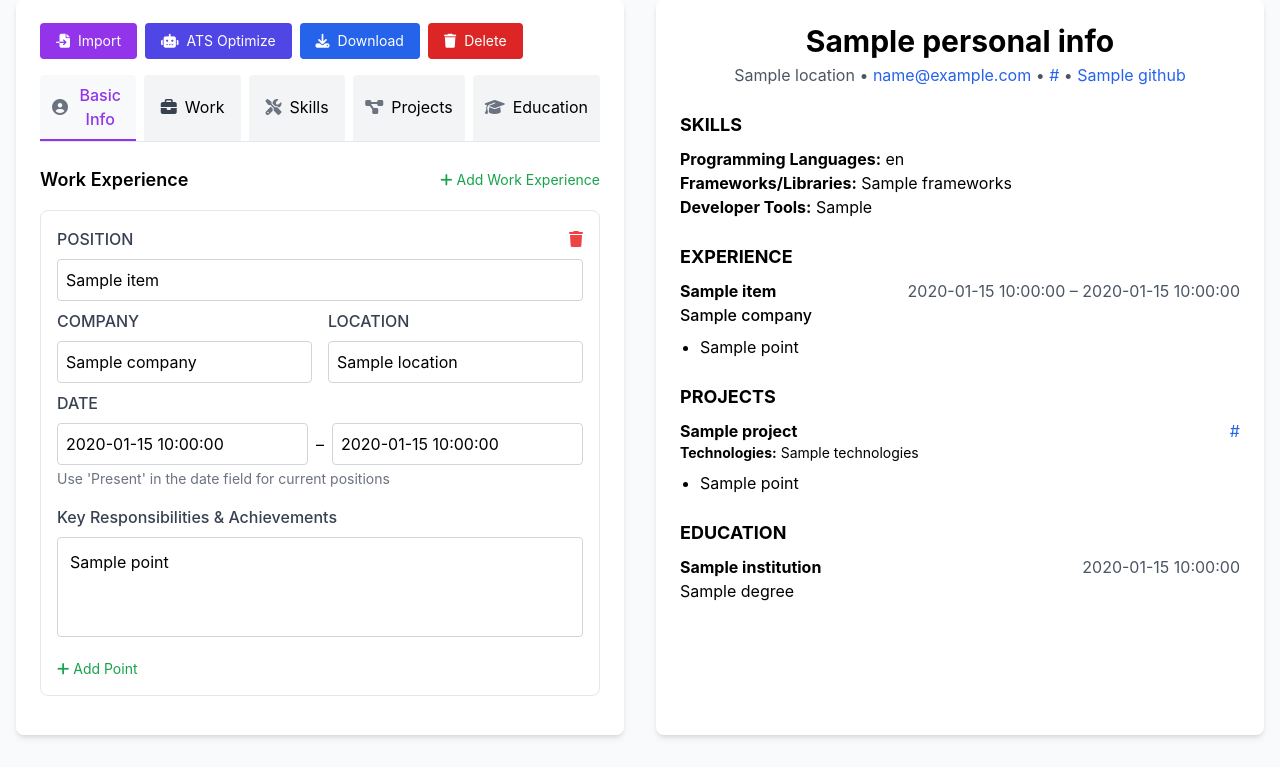
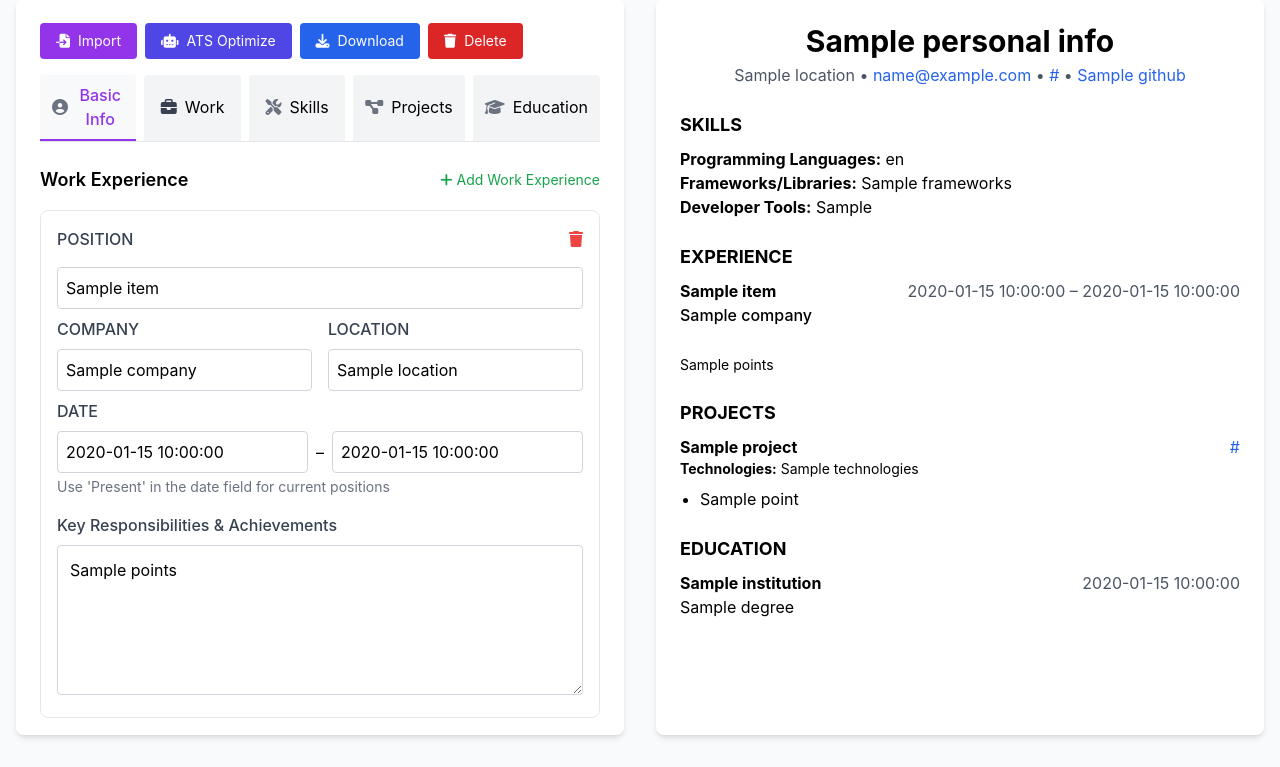
Before and after one commit to ocontant/auto-resume, a FastAPI app: template app/templates/index.html in a window 1280 px wide. Shown: the part 86-853 px from the top of the page. Run offline with FastAPI, Linux system fonts and the light colour scheme; the template is opened without the code that fills it: most values are stand-ins (such as "Sample title", 1, 10 or a date in 2020); some libraries are stand-ins or nearby versions.

Commit message:
Fix experience

```diff
--- a/app/db.py
+++ b/app/db.py
@@ -68,7 +68,7 @@ class Experience(Base):
     location = Column(String, nullable=True)
     start_date = Column(String, nullable=False)
     end_date = Column(String, nullable=False)
-    points = Column(JSON, nullable=False)  # Store as JSON array
+    points = Column(String, nullable=False, default="") # Store as a single text block
 
     # Relationship
     resume = relationship("Resume", back_populates="experience")
--- a/app/models.py
+++ b/app/models.py
@@ -17,17 +17,13 @@ class SkillSet(BaseModel):
     developer_tools: str
 
 
-class ExperiencePoint(BaseModel):
-    content: str
-
-
 class Experience(BaseModel):
     title: str
     company: str
     location: Optional[str] = None
     start_date: str
     end_date: str
-    points: List[str]
+    points: str
 
 
 class Project(BaseModel):
--- a/app/templates/components/experience_item.html
+++ b/app/templates/components/experience_item.html
@@ -1,5 +1,5 @@
-<div class="border border-gray-200 rounded-lg p-4 mb-4" id="experience-{{ item.id }}" data-index="{{ index }}" data-experience-id="{{ item.id }}">
-    <div class="flex justify-between items-center mb-2">
+<div class="border border-gray-200 rounded-lg p-4 mb-4" id="experience-{{ item.id }}" data-experience-id="{{ item.id }}">
+    <div class="flex justify-between items-center mb-4">
         <h3 class="text-gray-700 font-medium">POSITION</h3>
         <button class="text-red-500 hover:text-red-700 transition-colors"
                 hx-delete="/api/resume/experience/{{ item.id }}"
@@ -55,33 +55,10 @@
 
     <div>
         <h3 class="text-gray-700 font-medium mb-2">Key Responsibilities & Achievements</h3>
-        <div id="responsibility-list-{{ item.id }}">
-            {% for point in item.points %}
-            <div class="relative mb-3 group" id="point-{{ item.id }}-{{ loop.index0 }}" data-point-index="{{ loop.index0 }}">
-                <textarea
-                    class="w-full p-3 pr-10 border border-gray-300 rounded min-h-[100px] resize-none"
-                    hx-patch="/api/resume/experience/{{ item.id }}/point/{{ loop.index0 }}"
-                    hx-trigger="change"
-                    name="value">{{ point }}</textarea>
-                <div class="absolute right-2 top-2 flex space-x-1">
-                    <button class="text-red-500 hover:text-red-700 opacity-0 group-hover:opacity-100 transition-opacity"
-                            hx-delete="/api/resume/experience/{{ item.id }}/point/{{ loop.index0 }}"
-                            hx-target="#point-{{ item.id }}-{{ loop.index0 }}"
-                            hx-swap="outerHTML" hx-confirm="Are you sure you want to delete this point?">
-                        <i class="fas fa-trash"></i>
-                    </button>
-                </div>
-            </div>
-            {% endfor %}
-        </div>
-
-        <div class="flex justify-between mt-4">
-            <button class="flex items-center text-sm text-green-600 hover:text-green-800 transition-colors"
-                    hx-post="/api/resume/experience/{{ item.id }}/point"
-                    hx-target="#responsibility-list-{{ item.id }}"
-                    hx-swap="beforeend">
-                <i class="fas fa-plus mr-1"></i> Add Point
-            </button>
-        </div>
+        <textarea
+            class="w-full p-3 border border-gray-300 rounded min-h-[150px] resize-y"
+            hx-patch="/api/resume/experience/{{ item.id }}/points"
+            hx-trigger="change delay:500ms"
+            name="value">{{ item.points }}</textarea>
     </div>
 </div>
--- a/app/templates/components/resume_preview.html
+++ b/app/templates/components/resume_preview.html
@@ -28,11 +28,9 @@
                 <span class="text-gray-600">{{ exp.start_date }} – {{ exp.end_date }}</span>
             </div>
             <p class="font-medium">{{ exp.company }}</p>
-            <ul class="list-disc ml-5 mt-2">
-                {% for point in exp.points %}
-                <li class="mb-1">{{ point }}</li>
-                {% endfor %}
-            </ul>
+            <div class="whitespace-pre-line mt-2 text-sm">
+                {{ exp.points }}
+            </div>
         </div>
         {% endfor %}
     </div>
```
Also changed, not shown: app/routes/resume.py (+28 -17 lines), app/services/resume.py (+23 -5 lines).
